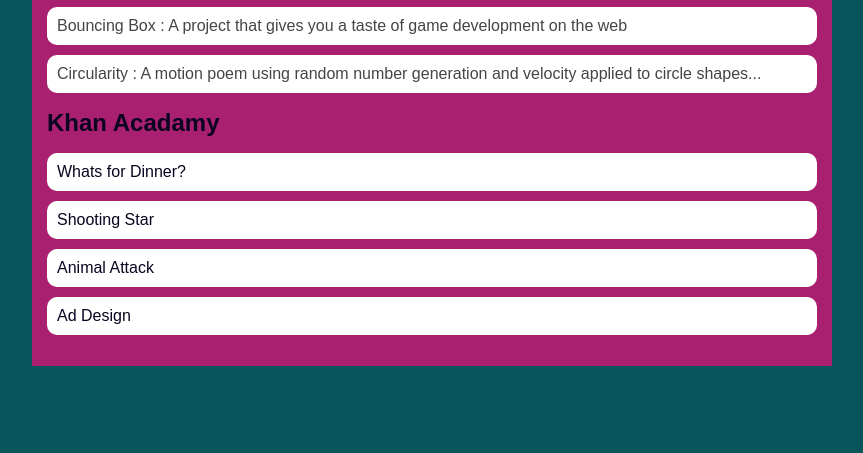
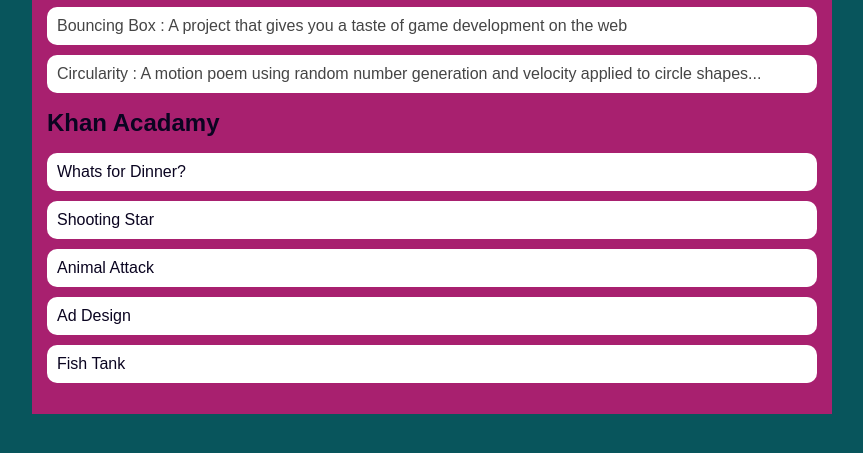
Before and after one commit to cosmereyes1/cosmereyes.github.io, a plain HTML site: page portfolio.html in a window 1280 px wide. Shown: the part 217-670 px from the top of the page, without its empty margins (208-1071 px from the left). Drawn offline with Linux system fonts and the light colour scheme.

Commit message:
added fish tank

```diff
--- a/portfolio.html
+++ b/portfolio.html
@@ -38,6 +38,7 @@
                 <li><a href = "https://www.khanacademy.org/computer-programming/shooting-star-with-meteorite-will-destroy-everything-on-earth/6409730346762240"></a>Shooting Star</li>
                 <li><a href = "https://www.khanacademy.org/computer-programming/spin-off-of-project-animal-attack/6693631082414080"></a>Animal Attack</li>
                 <li><a href = "https://www.khanacademy.org/computer-programming/ad-design-the-football-of-your-dreams/6004655718711296"></a>Ad Design</li>
+                <li><a href = "https://www.khanacademy.org/computer-programming/spin-off-of-project-fish-tank/5143260468920320"></a>Fish Tank</li>
             </ul>
                 </div>
             </main>
```
